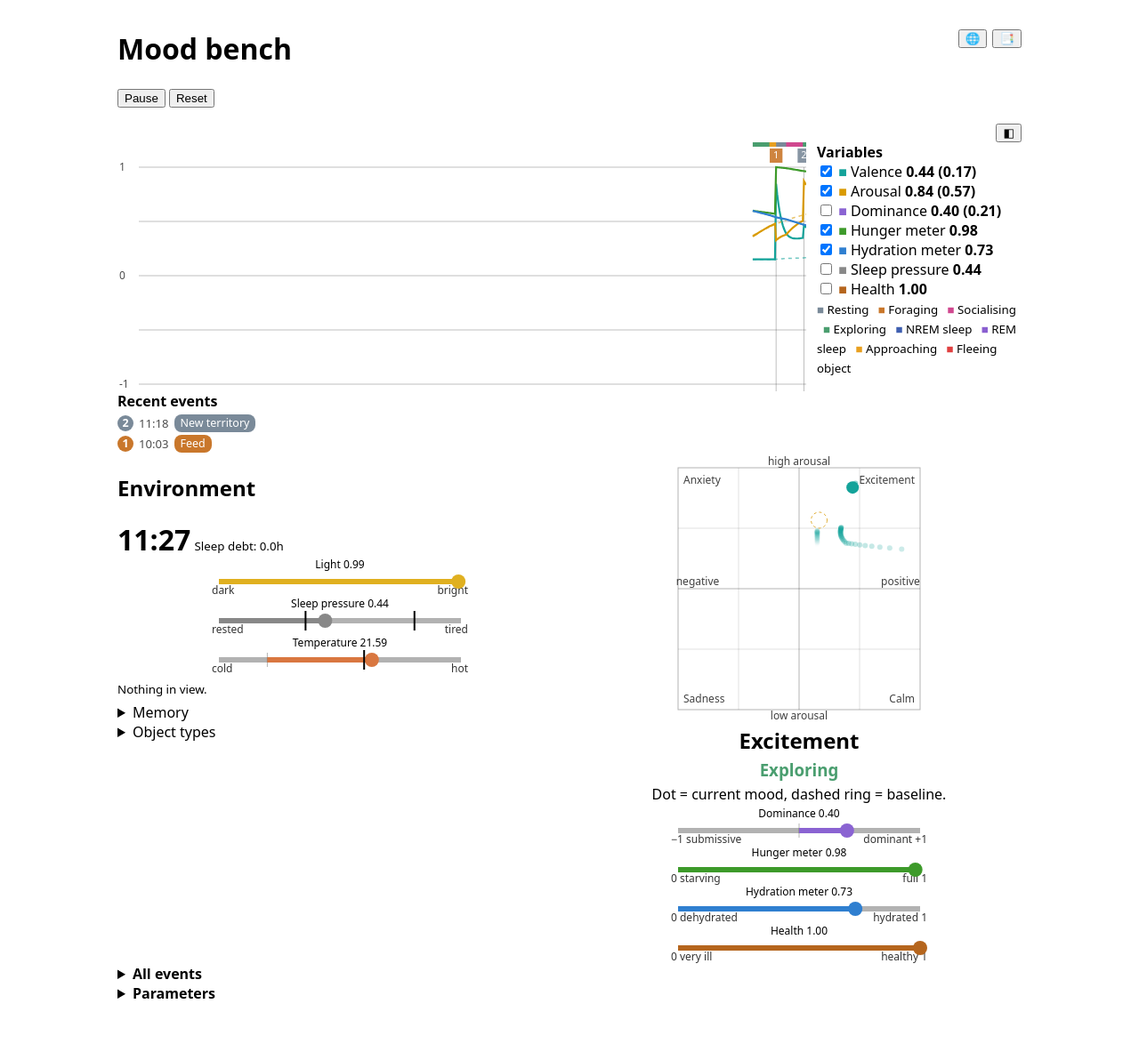
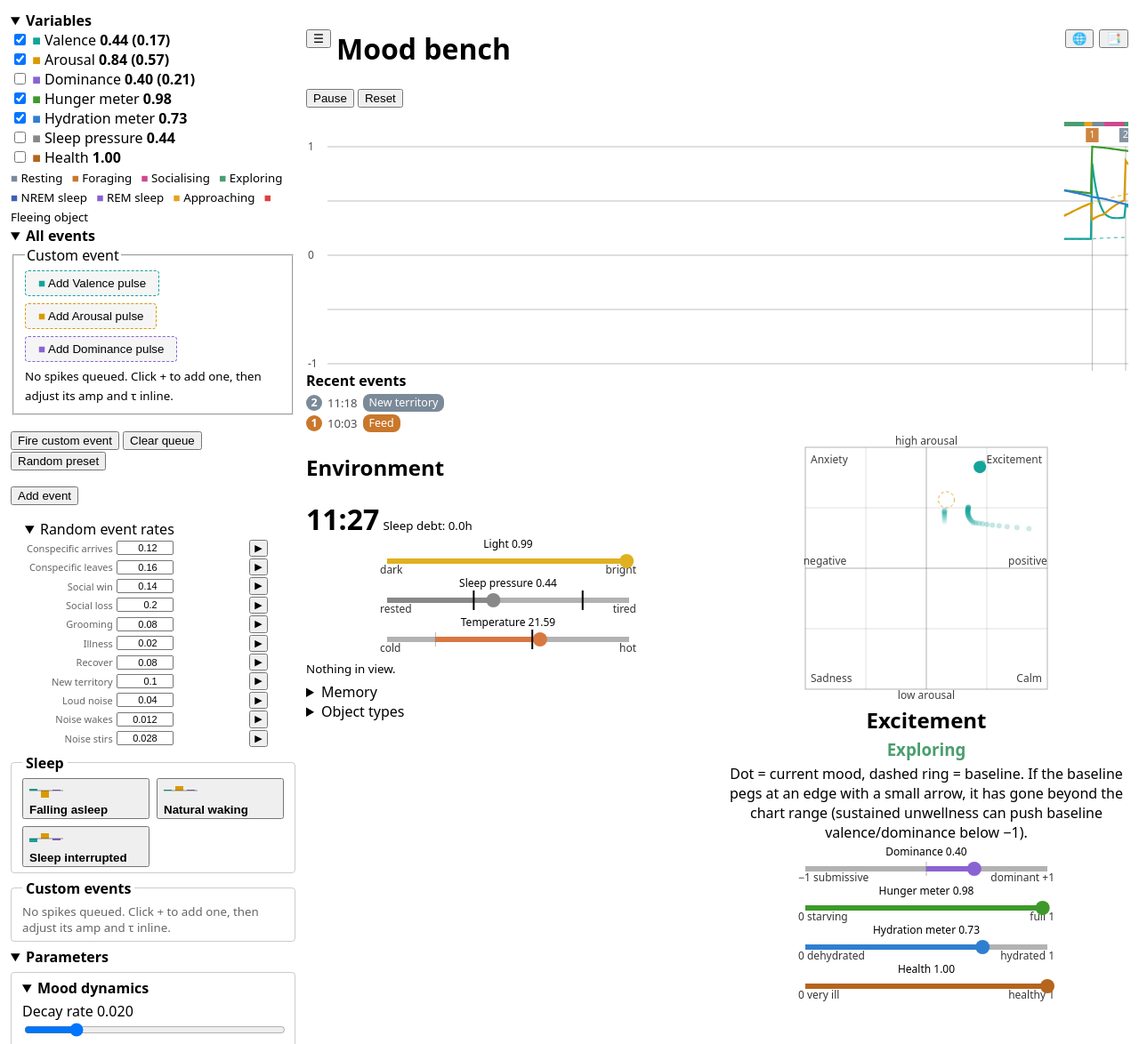
Before and after one commit to sukup-rob/mood-bench, a plain HTML site: page index.html in a window 1280 px wide. Shown: the top 1174 px of the page at 89% size. Before the commit the page ends 1140 px from the top, so only its background shows below. Drawn offline with Linux system fonts and the light colour scheme.

Commit message:
comment changes, UI tweaks

```diff
--- a/index.html
+++ b/index.html
@@ -29,9 +29,43 @@
 
     body {
       font-family: system-ui, sans-serif;
+      margin: 0 auto;
+      padding: 12px;
+      /* body is now the push-drawer grid: auto drawer (left) + main column (centers content).
+         Drawer on the left to match the left-floated ☰ toggle. Mirrors the old .timelineRow pattern. */
+      display: grid;
+      grid-template-columns: auto minmax(0, 1fr);
+      gap: 12px
+    }
+
+    /* #main = the centered content column. Takes over body's old max-width: 1040px role.
+       On wide screens the drawer eats the dead left margin before main squishes. */
+    #main {
       max-width: 1040px;
       margin: 0 auto;
-      padding: 12px
+      width: 100%;
+      min-width: 0          /* allow grid to shrink this column below content size */
+    }
+
+    /* #drawer = left-side push panel for authoring blocks (variables, events, params).
+       Same [hidden] pattern as the old #side. */
+    #drawer {
+      width: 320px;
+      min-width: 0
+    }
+
+    #drawer[hidden] {
+      display: none
+    }
+
+    @media(max-width:700px) {
+      body {
+        grid-template-columns: 1fr
+      }
+
+      #drawer {
+        width: auto
+      }
     }
 
     canvas {
@@ -121,31 +155,6 @@
       gap: 16px
     }
 
-    .timelineRow {
-      display: grid;
-      grid-template-columns: minmax(0, 1fr) auto;
-      gap: 12px
-    }
-
-    /* chart | variable panel */
-    #side {
-      width: 230px
-    }
-
-    #side[hidden] {
-      display: none
-    }
-
-    @media(max-width:700px) {
-      .timelineRow {
-        grid-template-columns: 1fr
-      }
-
-      #side {
-        width: auto
-      }
-    }
-
     details details {
       margin-left: 1em
     }
@@ -588,7 +597,40 @@
 </head>
 
 <body>
+  <div id="drawer">
+  <details open>
+    <summary><b data-t="varh"></b></summary>
+    <div id="variableList"></div>
+    <small id="behaviourLegend"></small>
+  </details>
+
+  <details open>
+    <summary><b data-t="evh"></b></summary>
+    <fieldset>
+      <legend data-t="cust"></legend>
+      <div id="customButtons"></div>
+      <div id="customQueue"></div>
+    </fieldset>
+    <p><button id="fireCustom" data-t="fire"></button> <button id="clearCustom" data-t="custClear"></button> <button
+        id="randomEvent" data-t="rand"></button></p>
+      <p><button id="openCustEventEditor" data-t="custEventAdd"></button></p>
+      <details open>
+        <summary data-t="randCfg"></summary>
+        <div id="randomCfg"></div>
+      </details>
+      <div id="events"></div>
+  </details>
+
+  <details open>
+    <summary><b data-t="parh"></b></summary>
+    <div id="params"></div>
+  </details>
+  </div><!-- /#drawer -->
+
+  <div id="main">
   <header>
+    <button id="drawerbtn" style="float:left;margin-right:6px" aria-expanded="true"
+      title="Editor">☰</button>
     <button id="refs" style="float:right;margin-left:6px" aria-label="References / Prameny"
       title="References / Prameny">📑</button>
     <button id="lang" style="float:right" aria-label="Language / Jazyk" title="Language / Jazyk">🌐</button>
@@ -597,19 +639,9 @@
   </header>
 
   <section>
-    <p style="text-align:right;margin:0"><button id="sidebtn" data-a="vars" aria-expanded="true">◧</button></p>
-    <div class="timelineRow">
-      <div>
-        <canvas id="timeline" role="img"></canvas>
-        <b data-t="logh"></b>
-        <div id="eventLog"></div>
-      </div>
-      <div id="side">
-        <b data-t="varh"></b><br>
-        <div id="variableList"></div>
-        <small id="behaviourLegend"></small>
-      </div>
-    </div>
+    <canvas id="timeline" role="img"></canvas>
+    <b data-t="logh"></b>
+    <div id="eventLog"></div>
   </section>
 
   <div class="columns">
@@ -641,28 +673,7 @@
       <canvas id="gaugeHealth" class="gauge" role="img" data-a="hltg"></canvas>
     </section>
   </div>
-
-  <details>
-    <summary><b data-t="evh"></b></summary>
-    <fieldset>
-      <legend data-t="cust"></legend>
-      <div id="customButtons"></div>
-      <div id="customQueue"></div>
-    </fieldset>
-    <p><button id="fireCustom" data-t="fire"></button> <button id="clearCustom" data-t="custClear"></button> <button
-        id="randomEvent" data-t="rand"></button></p>
-      <p><button id="openCustEventEditor" data-t="custEventAdd"></button></p>
-      <details>
-        <summary data-t="randCfg"></summary>
-        <div id="randomCfg"></div>
-      </details>
-      <div id="events"></div>
-  </details>
-
-  <details>
-    <summary><b data-t="parh"></b></summary>
-    <div id="params"></div>
-  </details>
+  </div><!-- /#main -->
 
   <div id="refsModal" hidden>
     <div id="refsBackdrop" onclick="if(event.target===this)$('#refsModal').hidden=true">
@@ -751,7 +762,7 @@
                                         TICK_REAL_S, TICK_SIM_MIN, PULSE_LIFE, fmtLife,
                                         renderCustomQueue, + onclick handlers for
                                         fireCustom / clearCustom / randomEvent / pause /
-                                        reset / sidebtn / lang / timeline-hover)
+                                        reset / drawerbtn / lang / timeline-hover)
        17. References modal           (renderRefs, + onclick handlers for refs / arch /
                                         custEvent modals + archCreate + custEventCreate
                                         + Escape key handler)
@@ -891,7 +902,7 @@
         sb: '−1 submissive', dm: 'dominant +1', sv: '0 starving', fl: 'full 1', dh: '0 dehydrated', hy: 'hydrated 1', hl0: '0 very ill', hl1: 'healthy 1',
         depl: 'Depleting: baseline valence is below the threshold, so baseline arousal and dominance are shrinking.',
         sick: 'Sick: health is slowly draining.',
-        hint: 'Dot = current mood, dashed ring = baseline.',
+        hint: 'Dot = current mood, dashed ring = baseline. If the baseline pegs at an edge with a small arrow, it has gone beyond the chart range (sustained unwellness can push baseline valence/dominance below −1).',
         amb: 'reaction follows mood',
         plane: 'Valence and arousal plane', domg: 'Dominance gauge', hung: 'Hunger gauge', hydg: 'Hydration gauge', hltg: 'Health gauge', litg: 'Light level', slpg: 'Sleep pressure gauge',
         st: { idle: 'Resting', foraging: 'Foraging', socialising: 'Socialising', explore: 'Exploring', nrem: 'NREM sleep', rem: 'REM sleep', approach_object: 'Approaching', flee_object: 'Fleeing object' },
@@ -1611,7 +1622,6 @@
     // SPAWN_RATES table (organized by state) was folded into the archetypes so each archetype owns its own
     // spawn rates and can be tuned live via the spawn-rates grid in the UI.)
 
-    // spawnObject = push a new archetype instance into W.surrounding.
     // Signature changed: takes the archetype NAME (looked up in ARCHETYPES), not (features, underlyingType).
     function spawnObject(name, ttl = 200) {
       if (W.surrounding.length >= 20) return;   // cap at 20 visible objects so the panel doesn't explode
@@ -1620,7 +1630,6 @@
       W.surrounding.push({ id: nextObjectId++, name, features: arch.features, events: arch.events, ttl, age: 0 });
     }
 
-    // stepSurrounding = ambient random spawning + TTL aging + despawn + preview pulse.
     // Called from tick() after stepWorld(). Takes s so the preview pulse can apply the sleep-debt anhedonia damper (K.sleepDebtAnhedonia × s.dep).
     function stepSurrounding(s) {
       // Spawn: iterate all archetypes, collect each one's spawn rate for the current behaviour state,
@@ -1656,7 +1665,7 @@
       else lastPreviewedKey = null;   // nothing visible → next spawn triggers a fresh preview
     }
 
-    // renderSurrounding = rebuild the surrounding list DOM. Called every frame from readout() (small list, no perf issue).
+    // Called every frame from readout() — small list, cheap to rebuild.
     function renderSurrounding() {
       const list = $('#surroundingList');
       if (!list) return;
@@ -1693,7 +1702,6 @@
       .filter(([, arch]) => arch.innateValence !== undefined)
       .map(([_, arch]) => ({ features: arch.features, valence: arch.innateValence, conf: arch.innateConf ?? 0.3 }));
 
-    // seedMemory = reset memory to the innate pre-seed entries. Called from init() on Reset.
     function seedMemory() {
       memory.clear();
       for (const e of INNATE_MEMORY)
@@ -1775,7 +1783,6 @@
     }
 
     /* ---- Mood (uses: decay, afast, drift, pers, thr, dep, repair) ---- */
-    // Pull the slow layer of the mood (the part behaviour and needs push on) back toward baseline.
     // Event effects are not here: they are pulses with their own fade times (see feel).
     function decayMood(s) {
       s.v += (s.bv - s.v) * P.decay;
@@ -2012,7 +2019,6 @@
       }
     }
 
-    // Write this tick into the history that the charts read
     function record(s, m, body) {
       H.push({ v: m.v, a: body.ea, d: m.d, bv: s.bv, ba: clamp(s.ba + body.offset), bd: s.bd, h: s.h, wt: s.wt, hp: s.hp, sp: s.sp, b: behaviour });
       if (H.length > 600) H.shift();                                      // keep only the last 600 ticks
@@ -2060,10 +2066,24 @@
       x.globalAlpha = 1;
       H.forEach((p, i) => { x.fillStyle = ST[p.b].col; x.fillRect(X(i), 0, (w - pad) / 599 + 1, 5); });   // behaviour strip at the very top
       const path = f => { x.beginPath(); H.forEach((p, i) => i ? x.lineTo(X(i), Y(f(p))) : x.moveTo(X(i), Y(f(p)))); x.stroke(); };
+      // pegV = clamp a baseline value into the chart's -1..1 range. moveBaseline's unwell push can drive
+      // bv/bd below -1 (see K.unwellValence etc.), and without this the dashed line walks off the canvas.
+      // The true unclamped value is still shown in the readout strip; this only clips the drawn line.
+      const pegV = v => v < -1 ? -1 : v > 1 ? 1 : v;
       for (const [k] of SER) {
         if (!SHOW[k]) continue;
         x.strokeStyle = COL[k];
-        if (BASE_KEY[k]) { x.globalAlpha = .6; x.lineWidth = 1.5; x.setLineDash([4, 4]); path(p => p[BASE_KEY[k]]); }
+        if (BASE_KEY[k]) {
+          x.globalAlpha = .6; x.lineWidth = 1.5; x.setLineDash([4, 4]); path(p => pegV(p[BASE_KEY[k]]));
+          // edge peg: if the latest baseline is off-axis, drop a triangle at the chart edge pointing outward,
+          // so a pegged baseline reads as "lower than -1" rather than "sitting at -1".
+          const last = H[L - 1][BASE_KEY[k]];
+          if (last < -1 || last > 1) {
+            const px = X(L - 1), down = last < -1, py = down ? h - 8 : lineTop;
+            x.globalAlpha = .9; x.setLineDash([]); x.fillStyle = COL[k];
+            x.beginPath(); x.moveTo(px, py + (down ? 6 : -6)); x.lineTo(px - 4, py); x.lineTo(px + 4, py); x.fill();
+          }
+        }
         x.globalAlpha = 1; x.lineWidth = 2.2; x.setLineDash([]); path(p => STRETCH[k] ? 2 * p[k] - 1 : p[k]);
       }
       // Number tags live in the tag strip above the line area. Each tag is colored by the primary event group
@@ -2097,8 +2117,22 @@
       const trail = H.slice(-90); x.fillStyle = COL.v;                    // trail = the last 90 ticks
       trail.forEach((p, i) => { x.globalAlpha = i / trail.length * .5; x.beginPath(); x.arc(X(p.v), Y(p.a), 3, 0, 7); x.fill(); });
       const p = H[L - 1];
+      // Baseline ring position is clamped to the plane so it can't leave the frame (see pegV in drawTimeline).
+      // The actual bv/ba can exceed the -1..1 axis under sustained unwellness; the ring pegs at the edge,
+      // and a small arrow on the ring points outward to signal "below the floor".
+      const rBv = p.bv < -1 ? -1 : p.bv > 1 ? 1 : p.bv, rBa = p.ba < -1 ? -1 : p.ba > 1 ? 1 : p.ba;
       x.globalAlpha = .8; x.strokeStyle = COL.a; x.setLineDash([3, 3]);
-      x.beginPath(); x.arc(X(p.bv), Y(p.ba), 9, 0, 7); x.stroke();        // dashed ring = baseline
+      x.beginPath(); x.arc(X(rBv), Y(rBa), 9, 0, 7); x.stroke();        // dashed ring = baseline (pegged to frame)
+      if (p.bv < -1 || p.bv > 1 || p.ba < -1 || p.ba > 1) {
+        // outward arrow: points from ring center toward the true (off-axis) baseline position.
+        const dx = p.bv - rBv, dy = (p.ba - rBa) * -1;   // y axis inverted: arousal up = smaller pixel row
+        const a = Math.atan2(dy, dx);
+        x.setLineDash([]); x.globalAlpha = .9; x.strokeStyle = COL.a;
+        x.beginPath();
+        x.moveTo(X(rBv) + Math.cos(a) * 9, Y(rBa) + Math.sin(a) * 9);
+        x.lineTo(X(rBv) + Math.cos(a) * 16, Y(rBa) + Math.sin(a) * 16);
+        x.stroke();
+      }
       x.globalAlpha = 1; x.beginPath(); x.arc(X(p.v), Y(p.a), 7, 0, 7); x.fill();   // dot = current mood
     }
 
@@ -2120,7 +2154,6 @@
       x.fillStyle = INK; x.textAlign = 'center'; x.fillText(name + ' ' + val.toFixed(2), w / 2, 11);
     }
 
-    // Update the numbers, labels, and event list
     let lastLogKey = '';   // lastLogKey = what the event list showed last time, so it is rebuilt only when it changes
     function readout() {
       setText('#clockText', fmt('hour', W.hour));
@@ -2204,13 +2237,11 @@
       const input = d.querySelector('input'), out = d.querySelector('output');
       input.value = val; out.textContent = fmt(key, val, step);
     }
-    // Move a slider to match a value the code changed (the running clock)
     function sync(key) {
       const input = $('#slider_' + key), row = SLIDERS.find(r => r[0] === key); if (!input || !row) return;   // only the main sliders have a row
       const v = getParam(key);   // 'hour' lives in W now; everything else in P
       input.value = v; $('#out_' + key).textContent = fmt(key, v, row[3]);
     }
-    // A titled box with a grid inside (used for event groups) and a collapsible branch of the parameter tree.
     function addGroup(parent, title) {
       const f = document.createElement('fieldset');
       f.innerHTML = `<legend>${title}</legend><div class="grid"></div>`;
@@ -2219,6 +2250,7 @@
     }
     function addBranch(parent, title) {
       const d = document.createElement('details');
+      d.open = true;   // parameter sub-branches open by default (drawer declutter: show everything until the user closes it)
       d.innerHTML = `<summary>${title}</summary><div class="grid"></div>`;
       parent.appendChild(d);
       return d.lastChild;
@@ -2235,14 +2267,12 @@
       $('#behaviourLegend').innerHTML = Object.keys(ST).map(k => `<span style="color:${ST[k].col}">\u25a0</span> ${t.st[k]}`).join(' &nbsp; ');
     }
 
-    // buildVariablePanel = the checkboxes + live numbers next to the timeline.
     // The change event is delegated on #variableList in wireUI() — no per-element attachment.
     function buildVariablePanel() {
       $('#variableList').innerHTML = SER.map(([k, n]) => `<label><input type="checkbox" data-s="${k}" ${SHOW[k] ? 'checked' : ''}> <span style="color:${COL[k]}">\u25a0</span> ${t[n]} <b id="value_${k}"></b></label><br>`).join('');
     }
 
 
-    // buildParameterTree = all parameter sliders grouped by branch + temperament sub-branch.
     // input + change events on the sliders and optClock/optCircadian checkboxes are
     // delegated on #params in wireUI() — no per-element attachments here, so re-rendering
     // the parameter tree (e.g. on language change) doesn't re-attach N listeners.
@@ -2277,7 +2307,6 @@
       addCheck('optCircadian', 'circ', 'circTip', circOn);
     }
 
-    // buildCustomEventComposer = the three "+ add pulse" buttons + queue list.
     // The click event is delegated on #customButtons in wireUI() — each button carries data-dim.
     function buildCustomEventComposer() {
       $('#customButtons').innerHTML = '';
@@ -2292,7 +2321,6 @@
       renderCustomQueue();
     }
 
-    // buildEventGrid = the preset event buttons, grouped by category.
     // Click events are delegated on #events in wireUI() — buttons carry data-event-key,
     // data-cust-idx, or data-cust-del-idx depending on which action they trigger.
     function buildEventGrid() {
@@ -2351,7 +2379,6 @@
     // (Originally colocated with the memory Map for "nearby data" reasons; moved here so the
     // Memory & learning section contains only memory logic + lifecycle.)
 
-    // renderBestiary = show the archetype catalog grouped by event group (threat/food/social/env/body/sleep/neutral).
     // Each group header uses t.eg[g] (existing translation). Neutral (no events) uses t.eg.neutral.
     function renderBestiary() {
       const list = $('#bestiary');
@@ -2413,7 +2440,6 @@
       box.innerHTML = `<table><tbody>${rows}</tbody></table>`;
     }
 
-    // buildArchForm = populate the add-archetype modal's dropdowns (translated). Called from build().
     // The "Outcome" dropdown now lists EVENTS directly (no more TYPE_TO_US indirection) — the user picks
     // which event fires when this archetype is approached. Multi-event archetypes (like rival) are
     // not editable via this form; edit ARCHETYPES in source for those.
@@ -2429,7 +2455,6 @@
   `;
     }
 
-    // buildCustEventForm = populate the custom-event editor modal's fields (translated). Called from build().
     // The form fields: name (text), group (dropdown), v/a/d impacts (number -1..1), hp/food/water (number, optional).
     // On Create, the form values are read by the #custEventCreate click handler (below the script body).
     function buildCustEventForm() {
@@ -2448,7 +2473,6 @@
   `;
     }
 
-    // renderMemory = rebuild the memory list DOM. Called every frame from readout().
     function renderMemory() {
       const list = $('#memoryList');
       if (!list) return;
@@ -2467,7 +2491,6 @@
         }).join('');
     }
 
-    // (Re)build everything that holds text. Runs at load and on every language change.
     function build() {
       buildText();
       buildVariablePanel();
@@ -2515,7 +2538,7 @@
     // parents (#customQueue, #bestiary, #events, #variableList, #params, #customButtons,
     // #timeline) catch clicks/changes/inputs from their children via event bubbling —
     // no re-attachment when build() re-renders the DOM on language change. Static
-    // element handlers (#pause, #reset, #sidebtn, #lang, modal open + create buttons)
+    // element handlers (#pause, #reset, #drawerbtn, #lang, modal open + create buttons)
     // attach once here too.
     //
     // Convention: every dynamically-created interactive element carries a data-* attribute
@@ -2526,7 +2549,7 @@
       // ===== Static button handlers (attach once) =====
       $('#pause').addEventListener('click', () => { run = !run; $('#pause').textContent = run ? t.pause : t.resume; });
       $('#reset').addEventListener('click', init);
-      $('#sidebtn').addEventListener('click', () => { const side = $('#side'); side.hidden = !side.hidden; $('#sidebtn').setAttribute('aria-expanded', !side.hidden); });
+      $('#drawerbtn').addEventListener('click', () => { const d = $('#drawer'); d.hidden = !d.hidden; $('#drawerbtn').setAttribute('aria-expanded', !d.hidden); });
       $('#lang').addEventListener('click', () => { lang = lang === 'en' ? 'cs' : 'en'; build(); });
 
       // Custom event composer buttons
@@ -2764,7 +2787,6 @@
     requestAnimationFrame(frame);
 
     /* ============ References modal ============ */
-    // Renders the bibliography from t.refs into the modal. Called from build() so it tracks language changes.
     // Refs are grouped under their `topic` field — emitted as a small uppercase header whenever the topic changes.
     function renderRefs() {
       let html = '', lastTopic = null;
```
